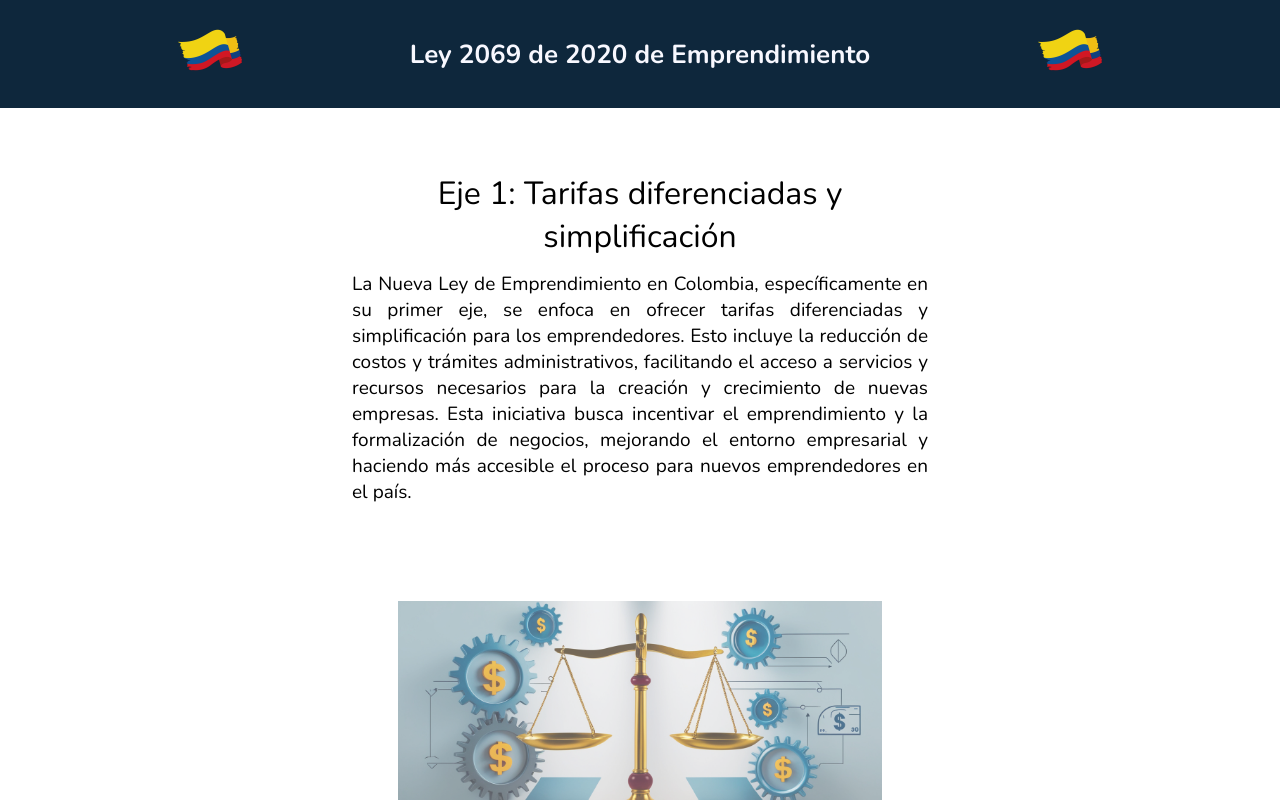
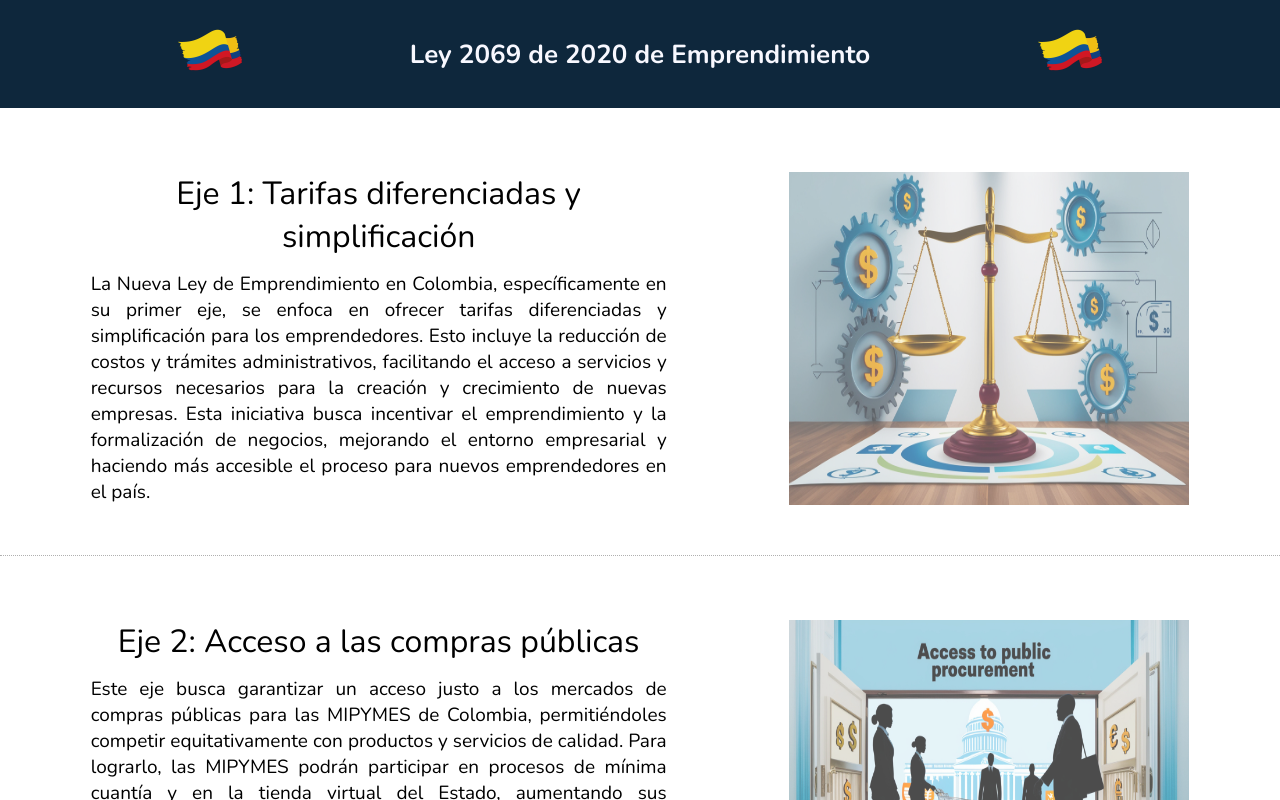
Before and after one commit to Maketa88/Enprenderismo, a React (Vite) app: page / in a window 1280 px wide. Shown: the top 800 px of the page. Built offline with nearby package versions, Linux system fonts and the light colour scheme.

Commit message:
Update vision.css

```diff
--- a/src/Layouts/Company/vision.css
+++ b/src/Layouts/Company/vision.css
@@ -1,6 +1,6 @@
 
 .Imagen {
-  max-width: 42%;
+  max-width: 400px;
   opacity: 0.7;
   transition: transform 0.3s ease, box-shadow 0.3s ease, opacity 0.3s ease,
     filter 0.3s ease; /* Aplicar transición a todos los cambios de estado */
@@ -15,7 +15,7 @@
 
 .countero {
   display: flex;
-  align-items: center;
+
   justify-content: space-evenly;
 
 
```
